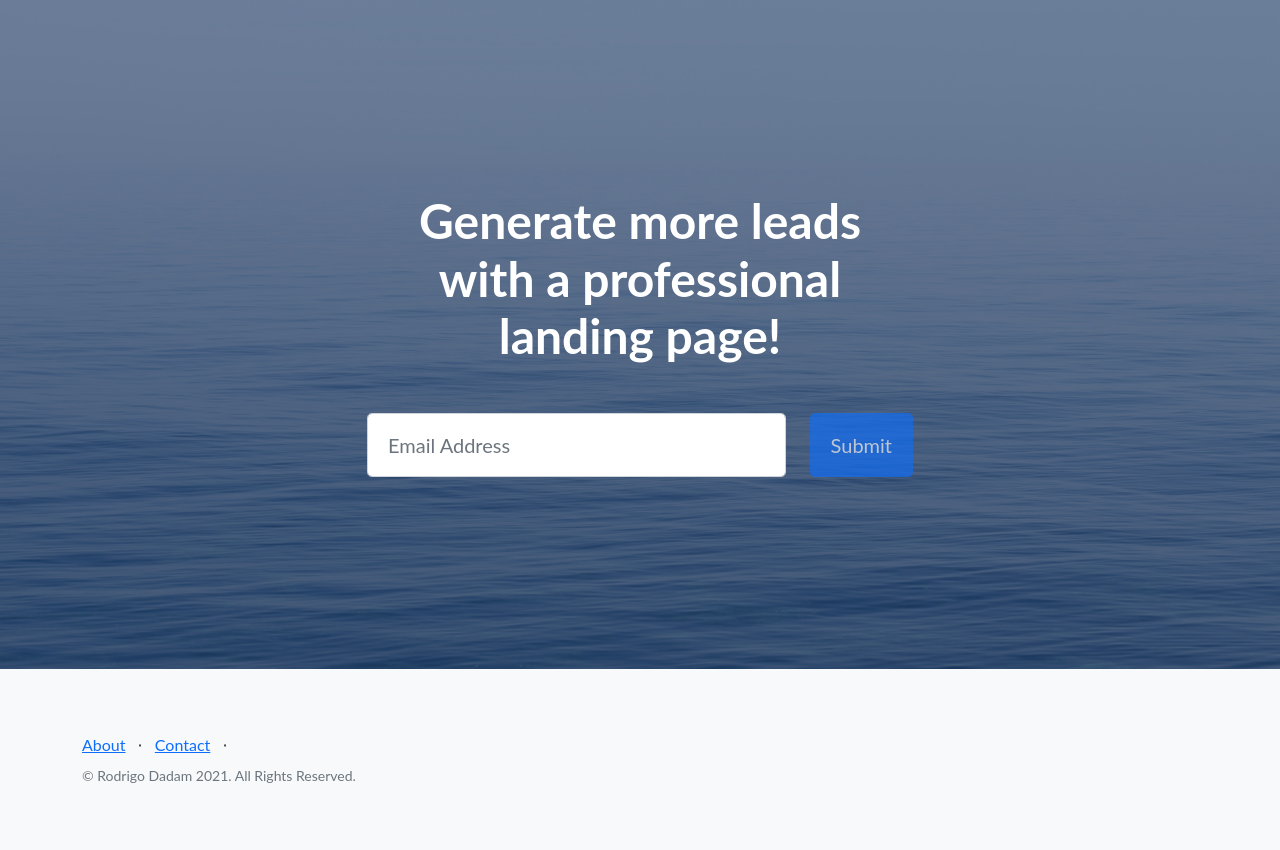
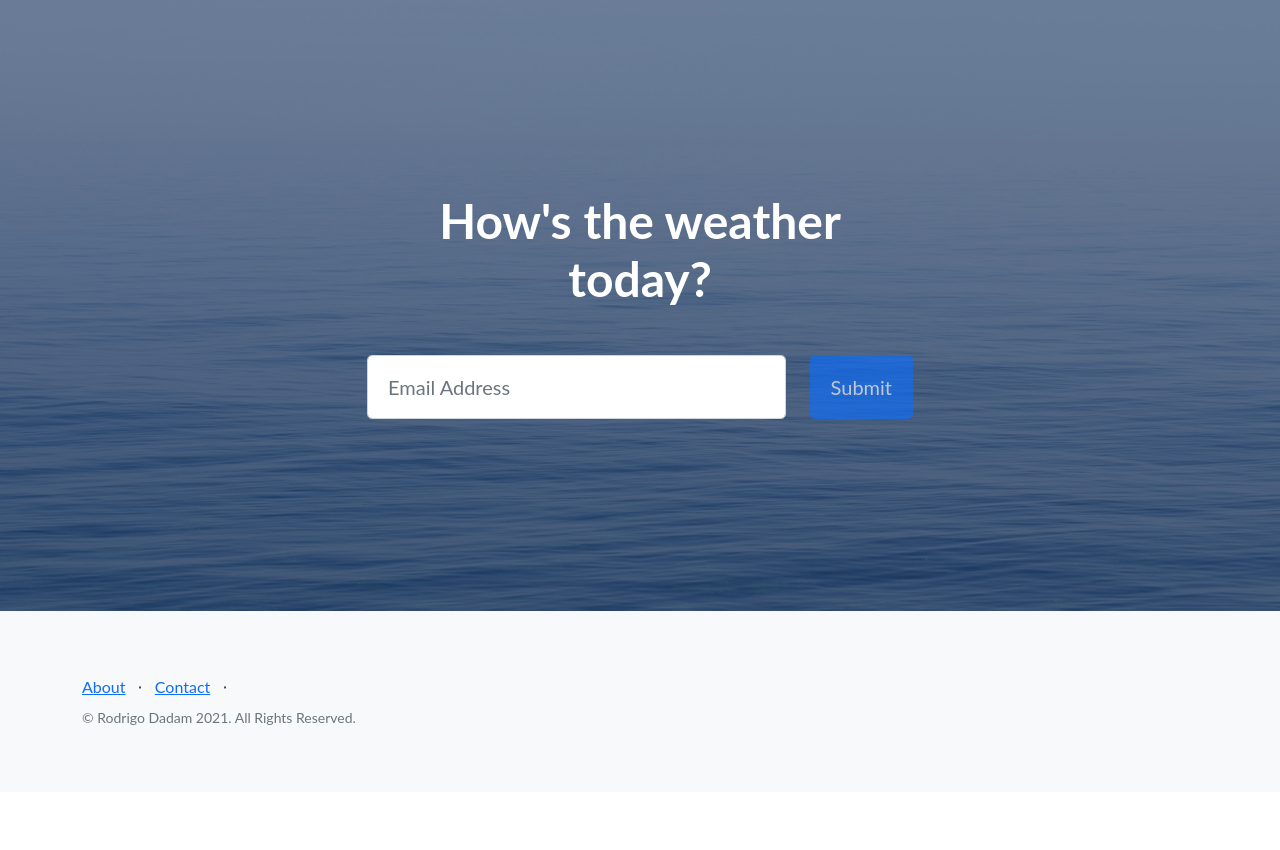
Before and after one commit to rodrigodadam/weather-webapp, a Flask app: page / in a window 1280 px wide. After the commit the page ends 725 px from the top, so only its background shows below. Run offline with Flask 2, Linux system fonts and the light colour scheme; some libraries are stand-ins or nearby versions.

Commit message:
Change title

```diff
--- a/templates/index.html
+++ b/templates/index.html
@@ -9,7 +9,7 @@
                     <div class="col-xl-6">
                         <div class="text-center text-white">
                             <!-- Page heading-->
-                            <h1 class="mb-5">Generate more leads with a professional landing page!</h1>
+                            <h1 class="mb-5">How's the weather today?</h1>
                             <!-- Signup form-->
                             <!-- * * * * * * * * * * * * * * *-->
                             <!-- * * SB Forms Contact Form * *-->
```
